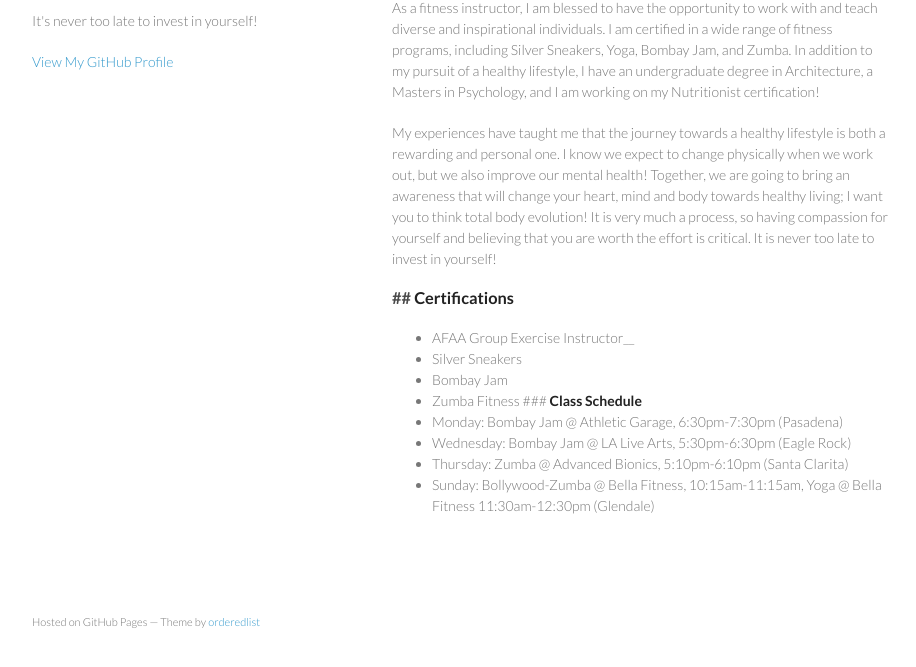
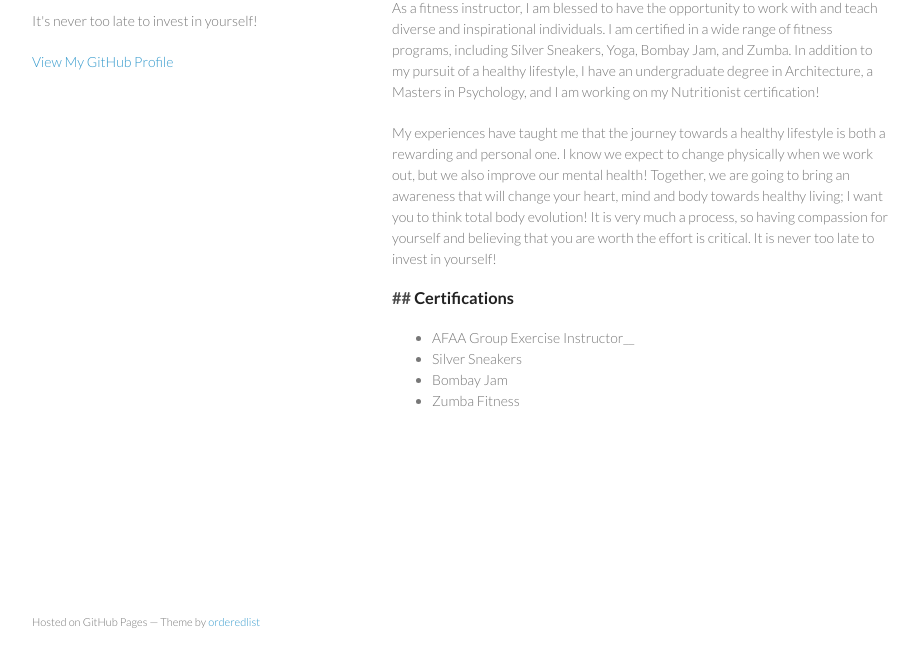
Before and after one commit to richaj/richaj.github.io, a plain HTML site: page index.html in a window 1280 px wide. Shown: the part 99-766 px from the top of the page, without its empty margins (178-1094 px from the left). Drawn offline with Linux system fonts and the light colour scheme.

Commit message:
Replace master branch with page content via GitHub

```diff
--- a/index.html
+++ b/index.html
@@ -37,13 +37,7 @@
 <li>AFAA Group Exercise Instructor__</li>
 <li>Silver Sneakers</li>
 <li>Bombay Jam</li>
-<li>Zumba Fitness
-### <strong>Class Schedule</strong>
-</li>
-<li>Monday: Bombay Jam @ Athletic Garage, 6:30pm-7:30pm (Pasadena)</li>
-<li>Wednesday: Bombay Jam @ LA Live Arts, 5:30pm-6:30pm (Eagle Rock)</li>
-<li>Thursday: Zumba @ Advanced Bionics, 5:10pm-6:10pm (Santa Clarita)</li>
-<li>Sunday: Bollywood-Zumba @ Bella Fitness, 10:15am-11:15am, Yoga @ Bella Fitness 11:30am-12:30pm (Glendale)</li>
+<li>Zumba Fitness</li>
 </ul>
       </section>
       <footer>
```
Also changed, not shown: params.json (+1 -1 lines).
